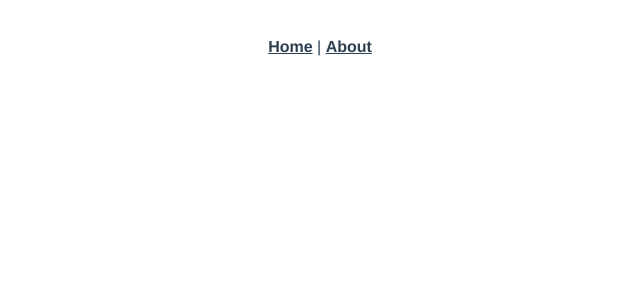
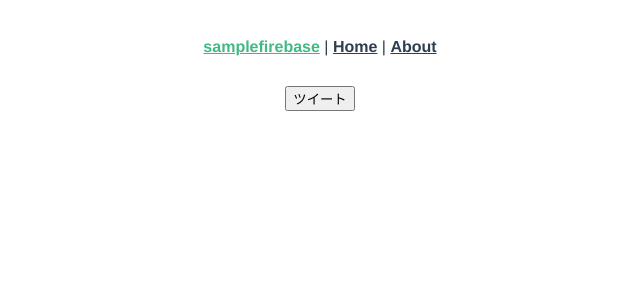
Before and after one commit to team2-kazuki-hasimonn-yuno/operation21-original, a Vue app: page /samplefirebase in a window 1280 px wide. Before the commit this address had no page. Shown: the top 300 px of the page, without its empty margins (320-960 px from the left). Built offline with nearby package versions, Linux system fonts and the light colour scheme; no server answers.

Commit message:
apikeyを隠すようにした

```diff
--- a/src/App.vue
+++ b/src/App.vue
@@ -1,5 +1,6 @@
 <template>
   <nav>
+    <router-link to="/samplefirebase">samplefirebase</router-link> |
     <router-link to="/">Home</router-link> |
     <router-link to="/about">About</router-link>
   </nav>
--- a/src/firebase.js
+++ b/src/firebase.js
@@ -1,16 +1,11 @@
+// firebase.jsに直接firebaseConfigを書きたくないので、外部ファイルからimport
+const config = require("../config")
+
 // 必要な関数を import
 import { initializeApp } from "firebase/app"
 import { getFirestore } from "firebase/firestore"
 
-const firebaseConfig = {
-  apiKey: "AIzaSyA8t447kymgSmJ0vYHAxV6MESm-bOvXeyQ",
-  authDomain: "operation21-55e62.firebaseapp.com",
-  projectId: "operation21-55e62",
-  storageBucket: "operation21-55e62.appspot.com",
-  messagingSenderId: "426035874669",
-  appId: "1:426035874669:web:f5bc7d31678754a89f2864",
-  measurementId: "G-3RQ789B0EF",
-}
+const firebaseConfig = config.firebase_config
 
 // Firebaseアプリオブジェクトを初期化
 const app = initializeApp(firebaseConfig)
--- a/src/router/index.js
+++ b/src/router/index.js
@@ -1,11 +1,17 @@
 import { createRouter, createWebHistory } from "vue-router"
 import HomeView from "../views/HomeView.vue"
+import SampleFirebase from "../views/sample_firebase.vue"
 
 const routes = [
   {
     path: "/",
     name: "home",
     component: HomeView,
+  },
+  {
+    path: "/samplefirebase",
+    name: "SampleFirebase",
+    component: SampleFirebase,
   },
   {
     path: "/about",
--- /dev/null
+++ b/src/views/sample_firebase.vue
@@ -0,0 +1,22 @@
+<template>
+  <div class="app">
+    <button v-on:click="postTweet">ツイート</button>
+  </div>
+</template>
+
+<script>
+import { collection, addDoc } from "firebase/firestore"
+// firebase.js で db として export したものを import
+import { db } from "../firebase"
+
+export default {
+  methods: {
+    postTweet() {
+      console.log("発火")
+      addDoc(collection(db, "sample"), {
+        name: "test",
+      })
+    },
+  },
+}
+</script>
```
Also changed, not shown: 1 other file (tests, documents, lock files or other folders).
